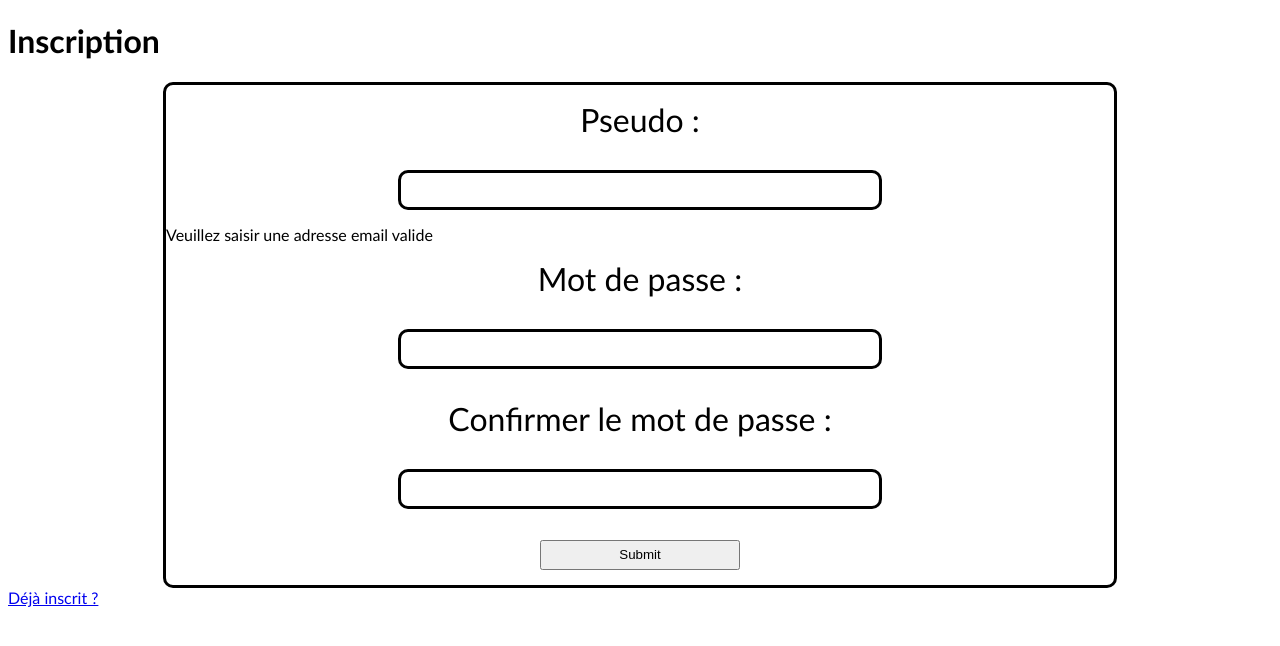
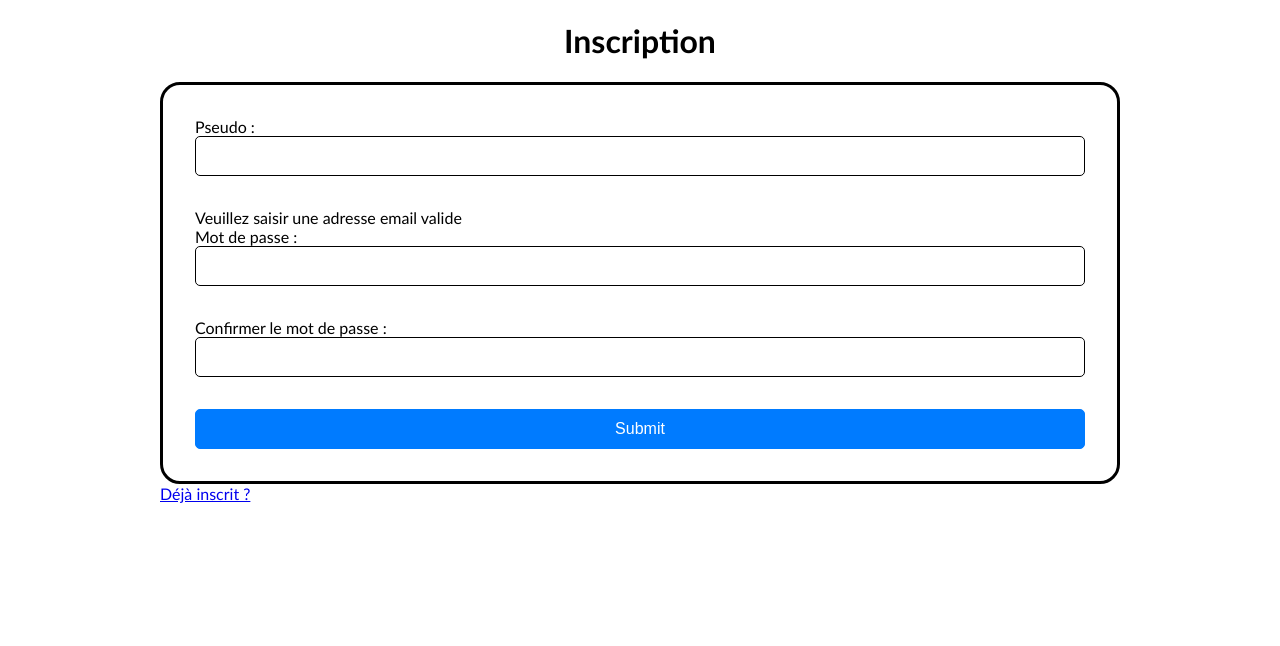
Before and after one commit to Jujuuce/Projet-Web, a PHP site: page /signUp/signUp.html in a window 1280 px wide. Shown: the top 646 px of the page. Run offline with PHP 8.4, Linux system fonts and the light colour scheme.

Commit message:
Add files via upload

```diff
--- a/style.css
+++ b/style.css
@@ -1,46 +1,67 @@
 body {
+	margin: auto;
+	width: 75%;
 	font-family: "Gill Sans", sans-serif;
 }
 
 form {
-	height: 20em;
-	height: 500px;
+	border: solid black;
+	border-radius: 20px;
+	padding: 2em;
+	margin: auto;
 	display: flex;
 	flex-direction: column;
-	justify-content: space-between;
-	margin: auto;
-	width: 75%;
-	border: solid black;
-	border-radius: 10px;
 }
 
-input {
-	margin: auto;
+input[type="text"] {
+	margin-bottom: 2em;
+	padding: 10px;
+	border: 1px solid black;
+	border-radius: 5px;
+	font-size: 16px;
+	outline: none;
+	transition: border-color 0.3s ease-in-out;
+}
+
+input[type="text"]:focus {
+	border-color: #007bff;
+	box-shadow: 0 0 5px rgba(0, 123, 255, 0.5);
+}
+
+input[type="submit"] {
+	padding: 10px 20px;
+	border: 1px solid #007bff;
+	border-radius: 5px;
+	font-size: 16px;
+	background-color: #007bff;
+	color: #fff;
+	cursor: pointer;
+	outline: none;
+	transition: background-color 0.3s ease-in-out, color 0.3s ease-in-out;
+}
+
+input[type="submit"]:hover {
+	background-color: #0056b3;
+}
+
+input[type="submit"]:focus {
+	box-shadow: 0 0 5px rgba(0, 123, 255, 0.5);
 }
 
 label {
-	margin: auto;
-	font-size: 2em;
+	display: block;
+	font-size: 1em;
 }
 
-input[type=text] {
-	font-size: 2em;
-	border: solid black;
-	border-radius: 10px;
-	height: 1em;
-	width: 50%;
+label.input-label {
+	color: #333;
 }
 
-input[type=text]:focus {
-	border-color: solid gold;
+label.submit-label {
+	color: #007bff;
+	font-weight: bold;
 }
 
-input[type=submit] {
-	width: 200px;
-	height: 30px;
-	transition: border-radius 0.2s ease-in-out;
+h1.formTitle {
+	text-align: center;
 }
-
-input[type=submit]:hover {
-	border-radius: 10px;
-}
```
